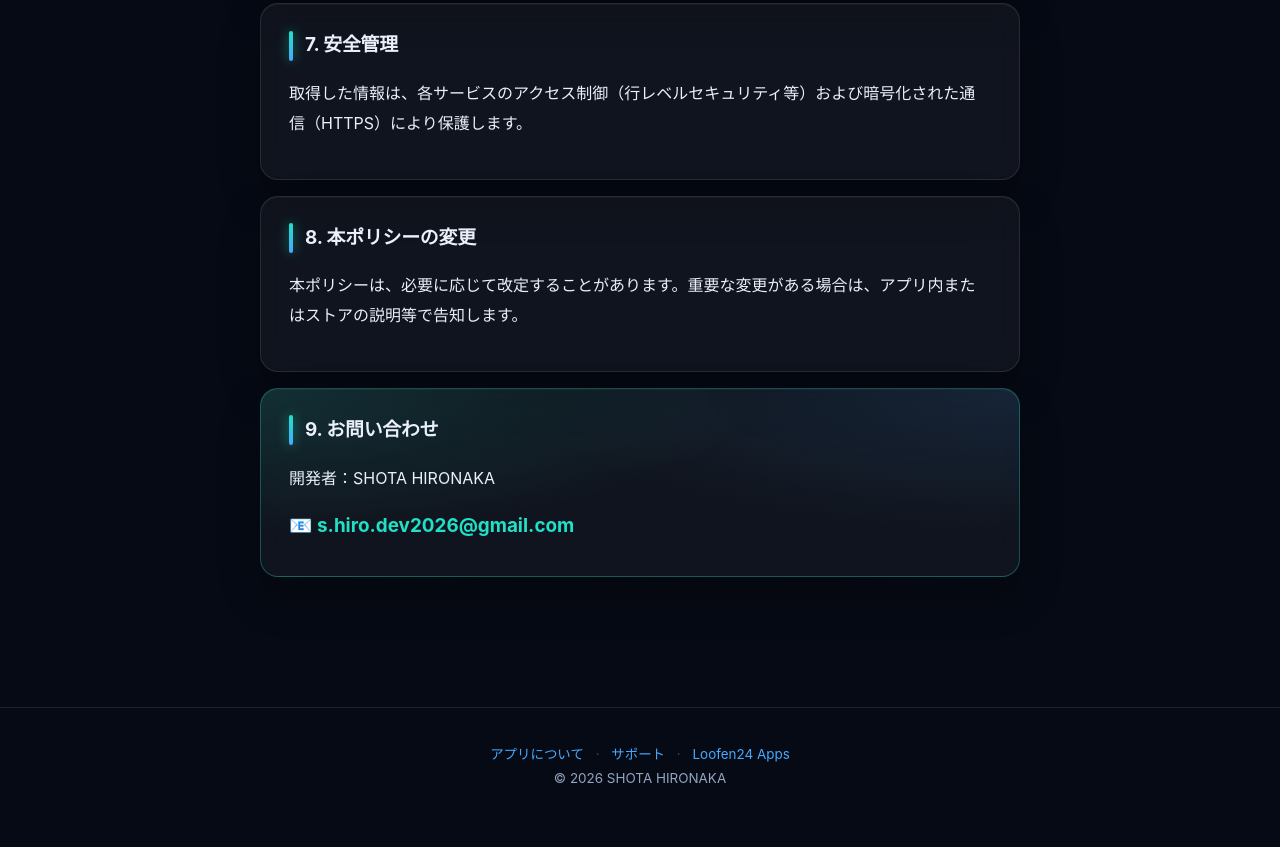
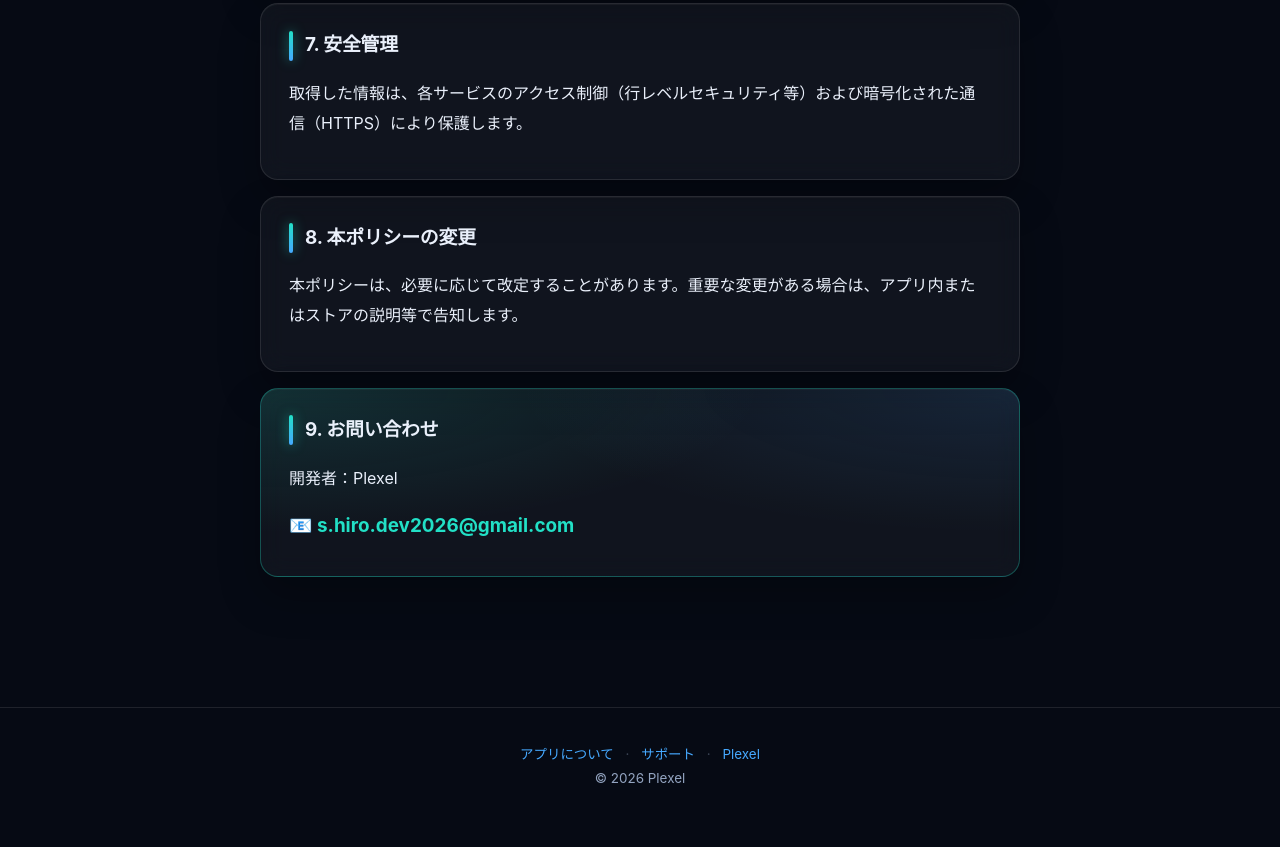
Before and after one commit to plexel-lab/catchlog-privacy, a plain HTML site: page index.html in a window 1280 px wide. Shown: the part 2802-3649 px from the top of the page. Drawn offline with Linux system fonts and the light colour scheme.

Commit message:
開発元名をPlexelに統一(フッター・お問い合わせ・ハブリンク)

```diff
--- a/index.html
+++ b/index.html
@@ -102,7 +102,7 @@
 
   <section class="card highlight">
     <h2>9. お問い合わせ</h2>
-    <p>開発者：SHOTA HIRONAKA</p>
+    <p>開発者：Plexel</p>
     <p class="email">📧 <a href="mailto:s.hiro.dev2026@gmail.com">s.hiro.dev2026@gmail.com</a></p>
   </section>
 </main>
@@ -112,8 +112,8 @@
   <span class="dot">·</span>
   <a href="./support.html">サポート</a>
   <span class="dot">·</span>
-  <a href="/">Loofen24 Apps</a>
-  <br>© 2026 SHOTA HIRONAKA
+  <a href="/">Plexel</a>
+  <br>© 2026 Plexel
 </footer>
 
 </body>
```
Also changed, not shown: support.html (+2 -2 lines).
